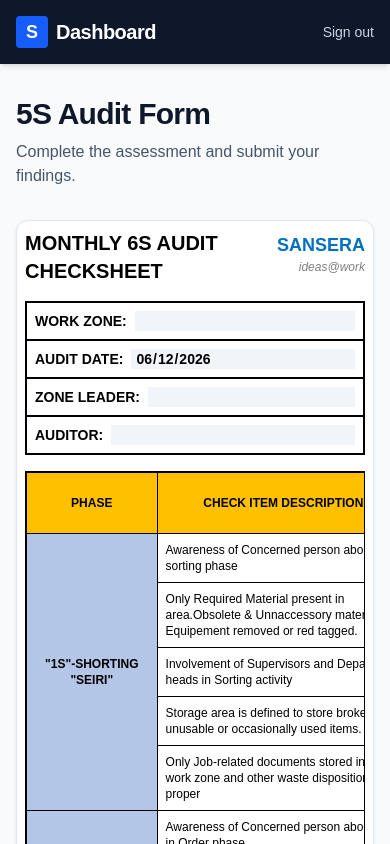
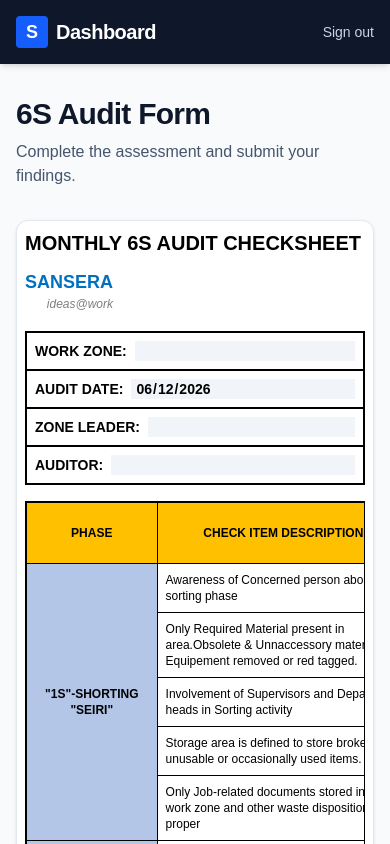
Before and after one commit to yashgpt9/conver_report, a Next.js app: page /audit in a window 390 px wide. Shown: the top 844 px of the page. Built offline with nearby package versions, Linux system fonts and the light colour scheme; no server answers.

Commit message:
fix: 6s title and improve mobile layout

```diff
--- a/src/app/audit/AuditFormClient.tsx
+++ b/src/app/audit/AuditFormClient.tsx
@@ -132,7 +132,7 @@
     <form onSubmit={handleSubmit} className="space-y-6 bg-white text-black p-2 sm:p-8 rounded-xl shadow-sm border border-slate-200" style={{ fontFamily: 'Arial, sans-serif' }}>
 
       {/* Header */}
-      <div className="flex justify-between items-center mb-4">
+      <div className="flex flex-col sm:flex-row justify-between items-start sm:items-center gap-4 mb-4">
         <h2 className="text-xl sm:text-2xl font-bold text-black uppercase">MONTHLY 6S AUDIT CHECKSHEET</h2>
         <div className="text-right">
           <span className="text-[#0070c0] text-lg sm:text-xl font-bold block leading-none">SANSERA</span>
--- a/src/app/audit/page.tsx
+++ b/src/app/audit/page.tsx
@@ -29,7 +29,7 @@
       {/* Main Content */}
       <main className="max-w-7xl mx-auto px-4 sm:px-6 lg:px-8 py-8">
         <div className="mb-8">
-          <h1 className="text-3xl font-extrabold text-slate-900 tracking-tight">5S Audit Form</h1>
+          <h1 className="text-3xl font-extrabold text-slate-900 tracking-tight">6S Audit Form</h1>
           <p className="mt-2 text-slate-600">Complete the assessment and submit your findings.</p>
         </div>
         <AuditFormClient auditorName={userName} />
```
